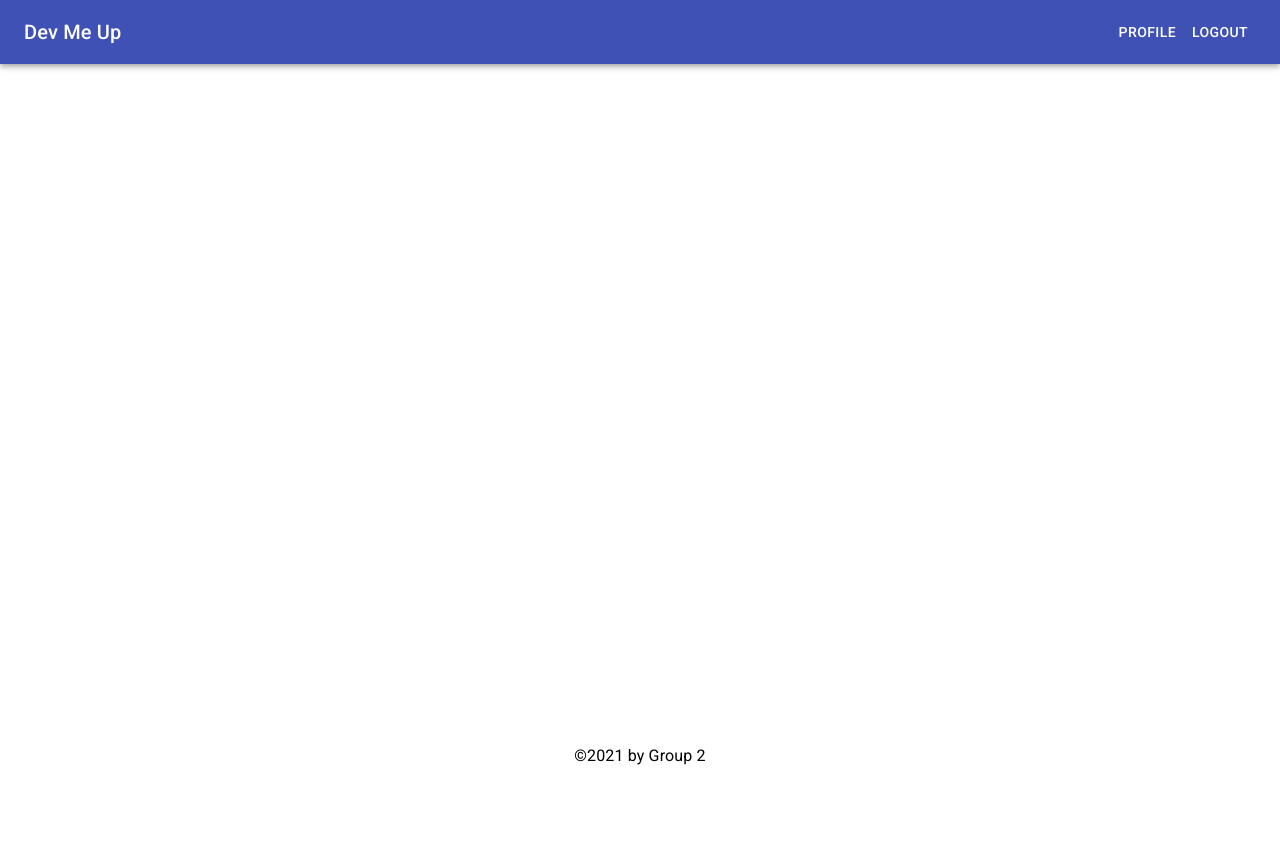
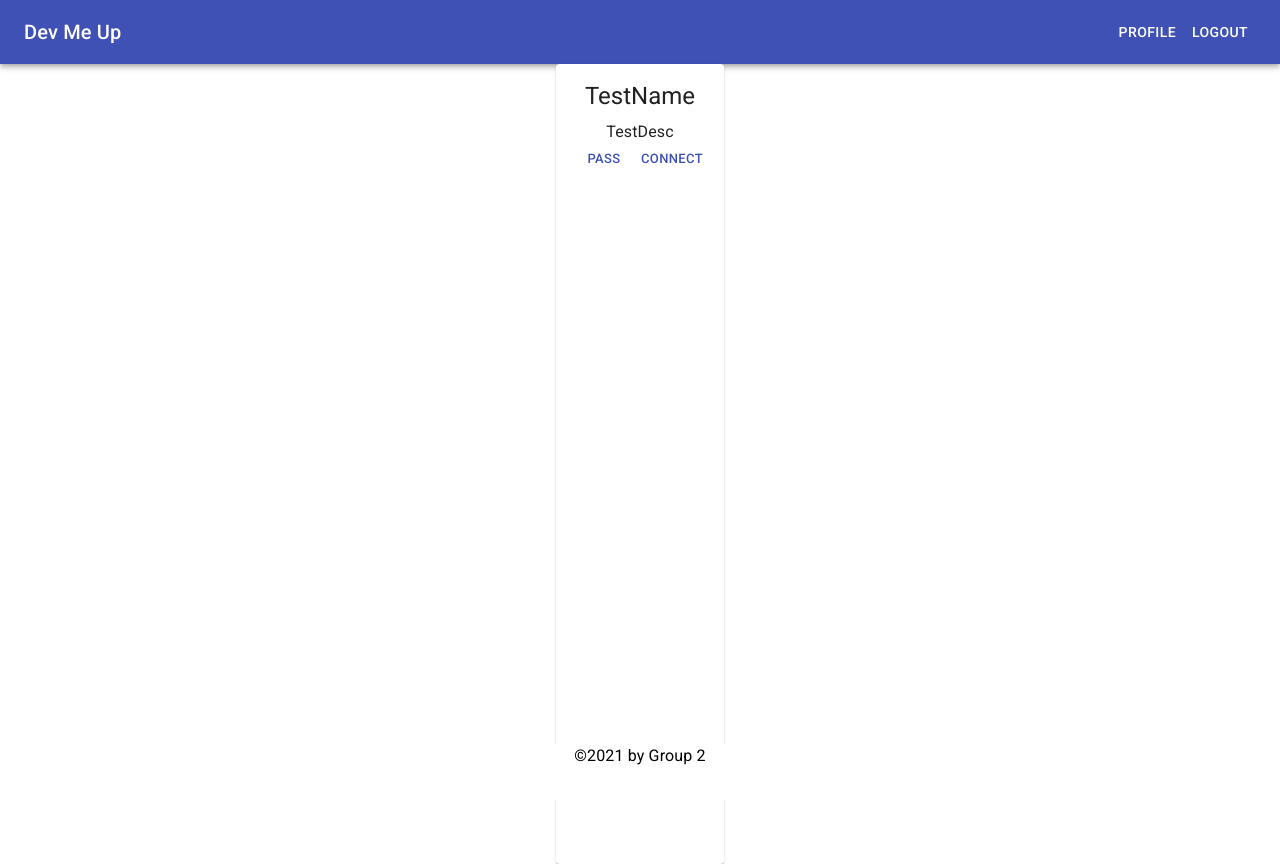
Before and after one commit to NathanaelWhite/Dev-it-to-You, a React (Create React App) app in the folder client/: page /feed in a window 1280 px wide. Before the commit the page ends 800 px from the top, so only its background shows below. Built offline with nearby package versions, Linux system fonts and the light colour scheme; no server answers.

Commit message:
BugFix(feedpage): Set default values for card

```diff
--- a/client/src/App.js
+++ b/client/src/App.js
@@ -1,31 +1,32 @@
-import React from "react";
-import { BrowserRouter as Router, Route, Switch } from "react-router-dom";
-import { createTheme, ThemeProvider } from "@material-ui/core/styles";
+import React from 'react';
+import { BrowserRouter as Router, Route, Switch } from 'react-router-dom';
+import { createTheme, ThemeProvider } from '@material-ui/core/styles';
 import {
   ApolloClient,
   InMemoryCache,
   ApolloProvider,
   createHttpLink,
-} from "@apollo/client";
-import { setContext } from "@apollo/client/link/context";
+} from '@apollo/client';
+import { setContext } from '@apollo/client/link/context';
 
-import Header from "./components/Header";
-import Footer from "./components/Footer";
+import Header from './components/Header';
+import Footer from './components/Footer';
 
-import Landing from "./pages/Landing";
-import SignUp from "./pages/signup-form";
-import Login from "./pages/login";
+import Landing from './pages/Landing';
+import SignUp from './pages/signup-form';
+import Login from './pages/login';
+import Feed from './pages/Feed';
 
 const httpLink = createHttpLink({
-  uri: "/graphql",
+  uri: '/graphql',
 });
 
 const authLink = setContext((_, { headers }) => {
-  const token = localStorage.getItem("id_token");
+  const token = localStorage.getItem('id_token');
   return {
     headers: {
       ...headers,
-      authorization: token ? `Bearer ${token}` : "",
+      authorization: token ? `Bearer ${token}` : '',
     },
   };
 });
@@ -49,9 +50,10 @@ function App() {
         <Router>
           <Header />
           <Switch>
-            <Route exact path="/" component={Landing} />
-            <Route exact path="/signup" component={SignUp} />
-            <Route exact path="/login" component={Login} />
+            <Route exact path='/' component={Landing} />
+            <Route exact path='/signup' component={SignUp} />
+            <Route exact path='/login' component={Login} />
+            <Route exact path='/feed' component={Feed} />
           </Switch>
           <Footer />
         </Router>
--- a/client/src/pages/Feed.js
+++ b/client/src/pages/Feed.js
@@ -44,11 +44,12 @@ const Feed = () => {
   const [addConnection] = useMutation(ADD_CONNECTION);
 
   //handle initial render
-  useEffect(() => {
+  useEffect(async () => {
     //call the query function to set initial states
     getUsers({ variables: { page: pageNumber } });
-    updateUserQueue([...data]);
-    updateDisplay(userQueue[0]);
+    console.log(await data);
+    // updateUserQueue([...data]);
+    // updateDisplay(userQueue[0]);
   }, []);
 
   if (loading) {
@@ -101,11 +102,9 @@ const Feed = () => {
       <Card className={classes.card}>
         <CardContent className={classes.cardContent}>
           <Typography gutterBottom variant='h5' component='h2'>
-            {displayedUser.firstName}
+            {displayedUser?.firstName || 'TestName'}
           </Typography>
-          <Typography>{displayedUser.description}</Typography>
-        </CardContent>
-        <CardActions>
+          <Typography>{displayedUser?.description || 'TestDesc'}</Typography>
           {/* these buttons will run a update function */}
           <Button
             size='small'
@@ -121,7 +120,8 @@ const Feed = () => {
           >
             Connect
           </Button>
-        </CardActions>
+        </CardContent>
+        <CardActions></CardActions>
       </Card>
     </main>
   );
```
Also changed, not shown: 2 other files (tests, documents, lock files or other folders).
